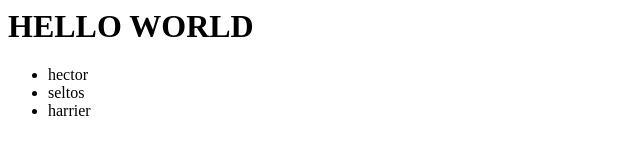
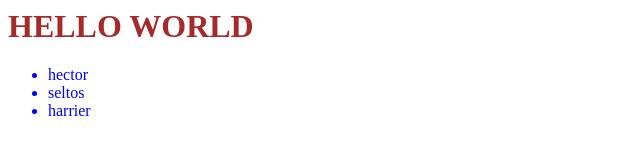
Before and after one commit to Abhyudyabajpai/HTML-CSS-and-JAVASCRIPT, a plain HTML site: page firsthtml.html in a window 1280 px wide. Shown: the whole page, without its empty margins (0-640 px from the left). Drawn offline with Linux system fonts and the light colour scheme.

Commit message:
css_basic

```diff
--- a/firsthtml.html
+++ b/firsthtml.html
@@ -1,6 +1,7 @@
 <html>
 	<head>
-		<title>First Website</title>
+        <title>First Website</title>
+        <link rel="stylesheet" type="text/CSS" href="style.css">
 	</head>
 	<body>
         <h1>HELLO WORLD</h1>
--- /dev/null
+++ b/style.css
@@ -0,0 +1,5 @@
+h1 {color: brown;
+}
+ul{
+    color: blue;
+}
```
